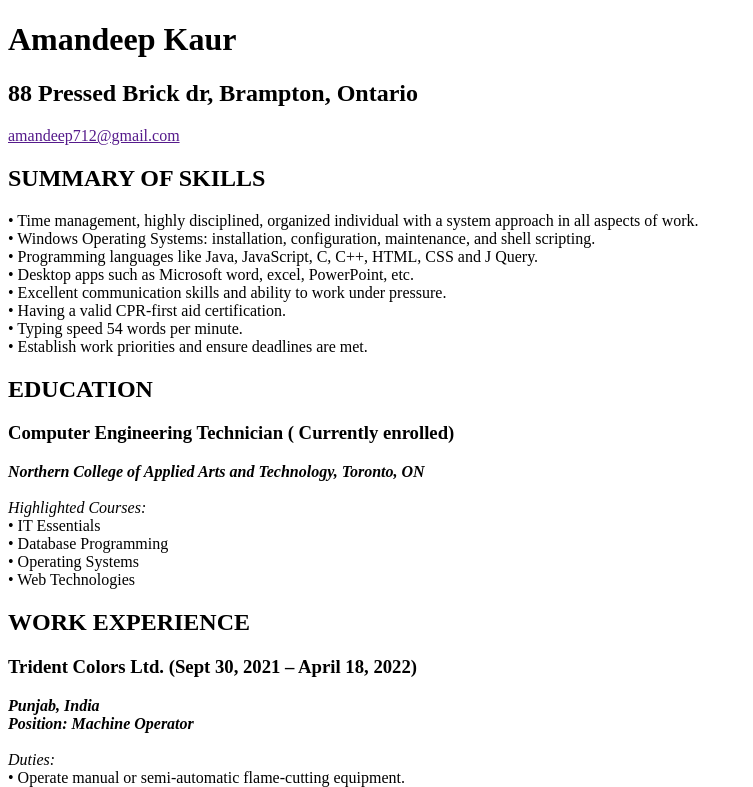
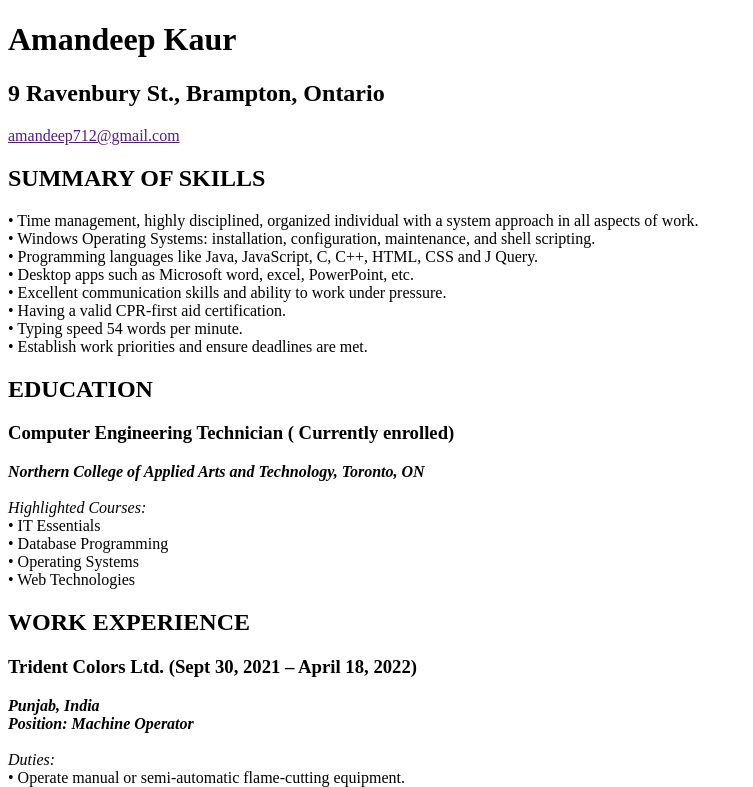
Before and after one commit to Amandeep-Kaur-147/Resume, a plain HTML site: page index.html in a window 1280 px wide. Shown: the top 787 px of the page, without its empty margins (0-753 px from the left). Drawn offline with Linux system fonts and the light colour scheme.

Commit message:
Changed address from pressed brick to ravenbury st

```diff
--- a/index.html
+++ b/index.html
@@ -7,7 +7,7 @@
 </head>
 <body>
     <h1>Amandeep Kaur</h1>
-<h2>88 Pressed Brick dr, Brampton, Ontario</h2>
+<h2>9 Ravenbury St., Brampton, Ontario</h2>
 <a href="">amandeep712@gmail.com</a>
 
 <h2>SUMMARY OF SKILLS</h2>
```
